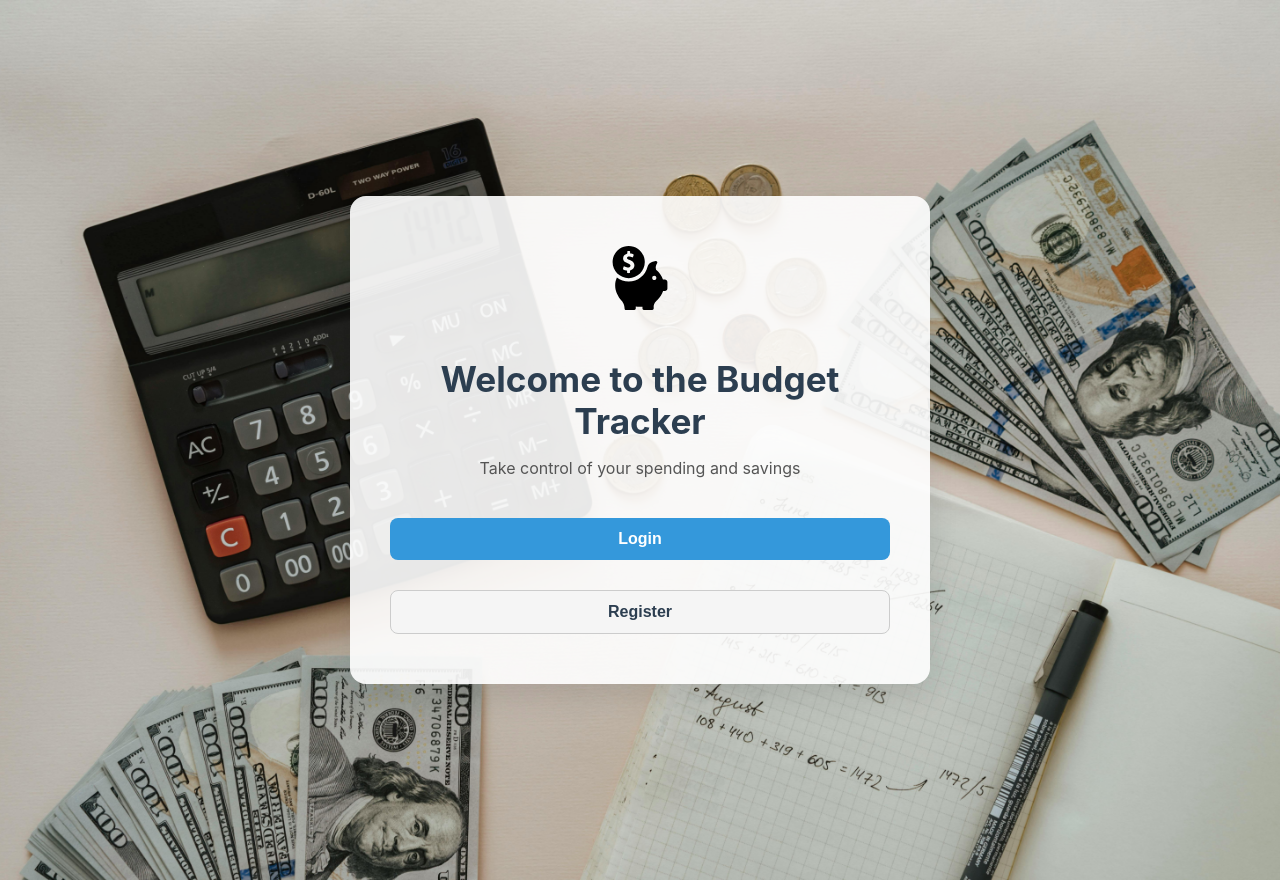
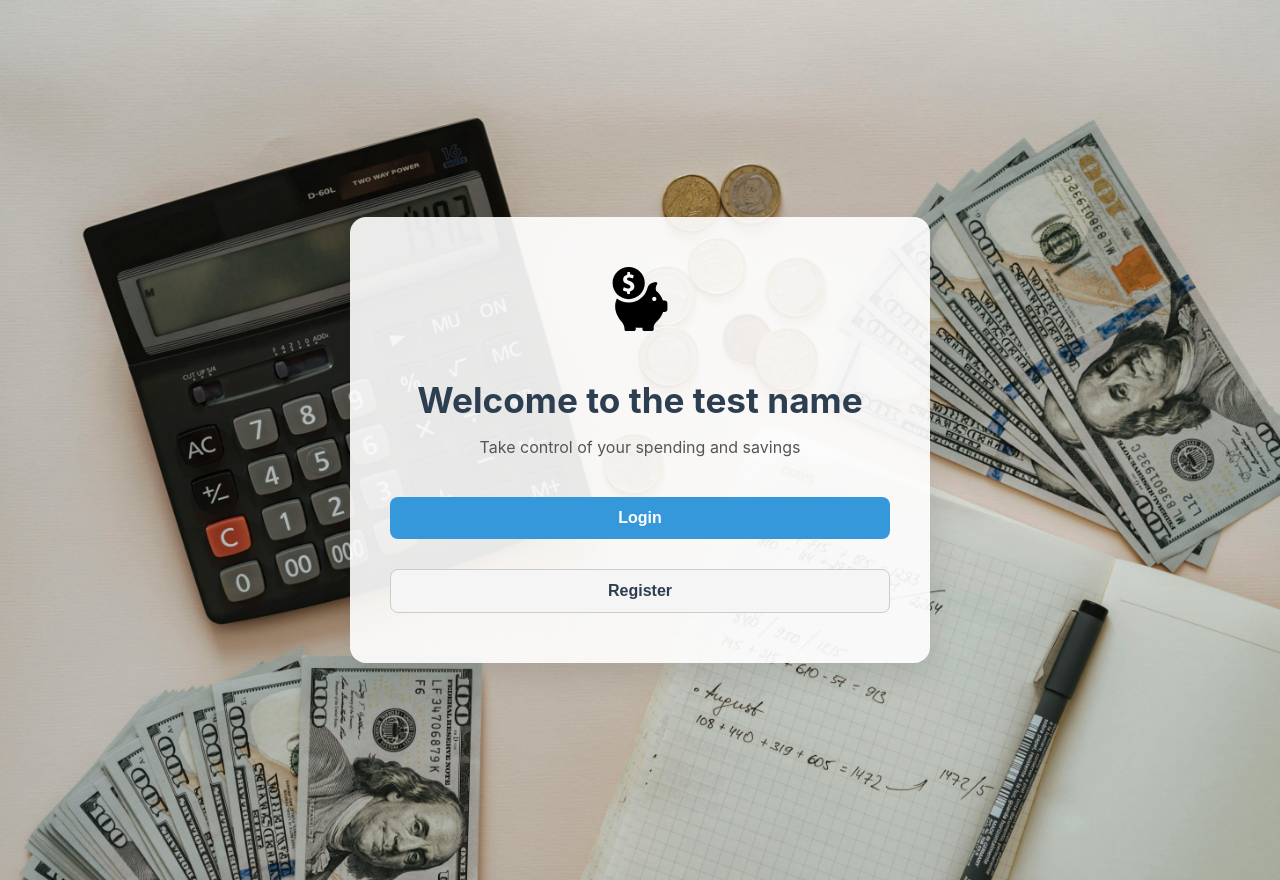
Before and after one commit to RajeshNayak24/budget_tracker, a React (Create React App) app in the folder client/: page / in a window 1280 px wide. Built offline with nearby package versions, Linux system fonts and the light colour scheme; no server answers.

Commit message:
breaking the test on purpose

```diff
--- a/client/src/pages/HomePage.js
+++ b/client/src/pages/HomePage.js
@@ -9,7 +9,7 @@ const HomePage = () => {
     <div className="homepage-container">
       <div className="homepage-content">
         <img src={budgetIcon} alt="Budget Icon" className="homepage-icon" />
-        <h1>Welcome to the Budget Tracker</h1>
+        <h1>Welcome to the test name</h1>
         <p className="homepage-subtext">
           Take control of your spending and savings
         </p>
```
